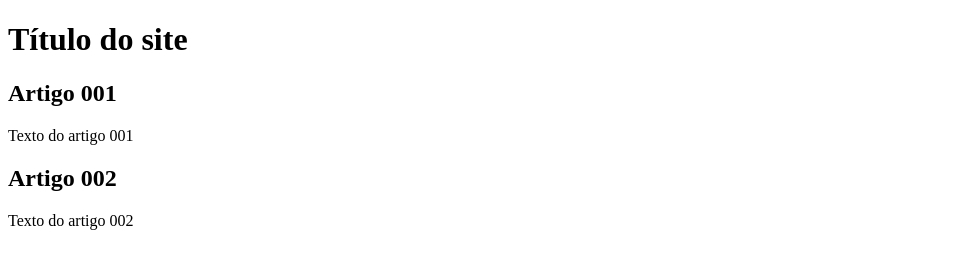
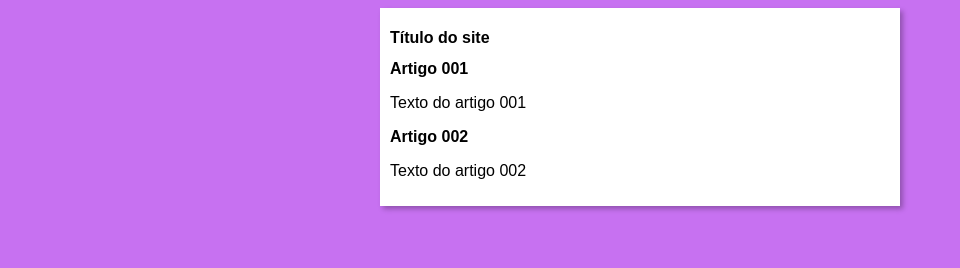
Before and after one commit to gracieleo/projeto-site, a plain HTML site: page index.html in a window 1280 px wide. Shown: the whole page, without its empty margins (0-960 px from the left). Drawn offline with Linux system fonts and the light colour scheme.

Commit message:
iniciei o design do site

```diff
--- /dev/null
+++ b/estilos/style.css
@@ -0,0 +1,16 @@
+* {
+    font-family: Arial, Helvetica, sans-serif;
+    font-size: 16px;
+}
+
+body {
+    background-color: rgb(199, 113, 241);
+}
+
+main {
+    background-color: white;
+    width: 500px;
+    margin: auto;
+    padding: 10px;
+    box-shadow: 3px 3px 5px rgba(0, 0, 0, 0.274);
+}
--- a/index.html
+++ b/index.html
@@ -6,6 +6,7 @@
     <meta http-equiv="X-UA-Compatible" content="IE=edge">
     <meta name="viewport" content="width=device-width, initial-scale=1.0">
     <title>Título do Site</title>
+    <link rel="stylesheet" href="estilos/style.css">
 </head>
 
 <body>
```
